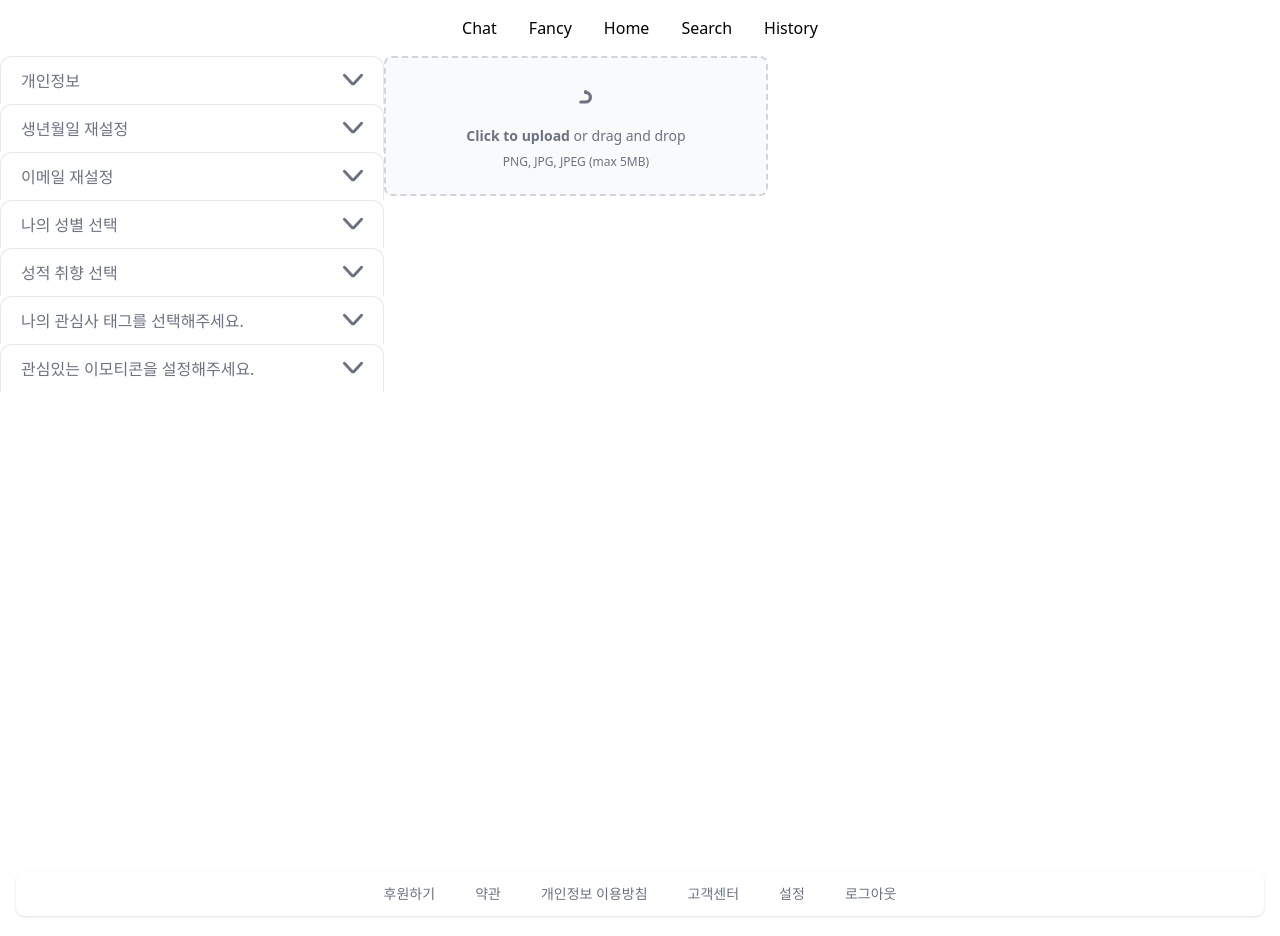
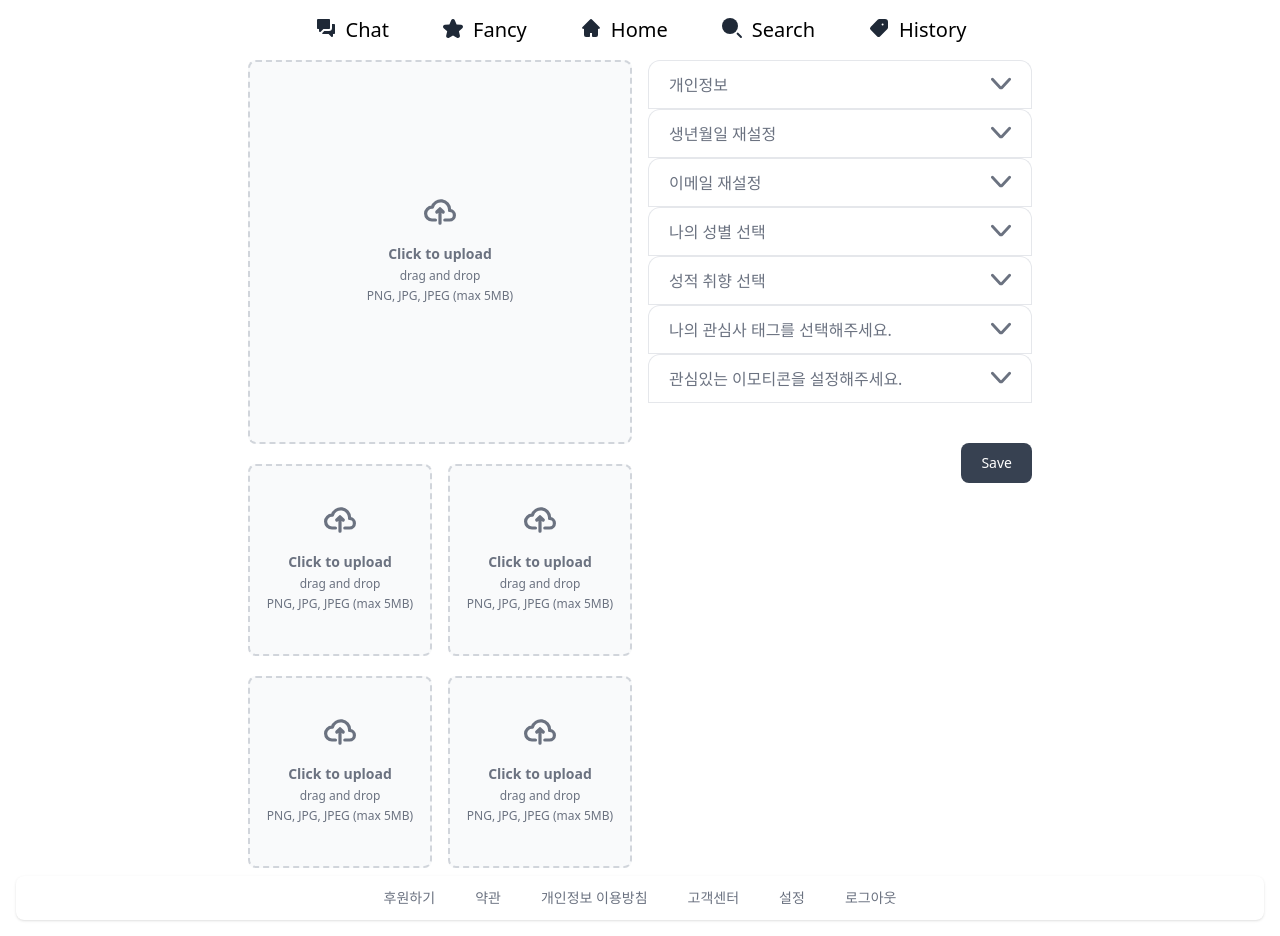
Before and after one commit to 42Seoul-Tea42/frontend, a Next.js app: page /home/setting in a window 1280 px wide. Built offline with nearby package versions, Linux system fonts and the light colour scheme.

Commit message:
feat setting page 추가
- setting page 요소 추가
- home navbar svg icon 추가

```diff
--- a/app/auth/signup/components/AccountInfoForm.tsx
+++ b/app/auth/signup/components/AccountInfoForm.tsx
@@ -15,7 +15,7 @@ const AccountInfoForm: React.FC<AccountInfoFormProps> = ({ onNextStep }) => {
       </h5>
       <UsernamePasswordForm />
       <DateOfBirthForm />
-      <div className="flex justify-end">
+      <div className="flex justify-end mt-10">
         <button
           type="submit"
           className="text-white bg-gray-700 hover:bg-gray-800 focus:ring-4 focus:outline-none focus:ring-blue-300 font-medium rounded-lg text-sm w-full sm:w-auto px-5 py-2.5 text-center dark:bg-blue-600 dark:hover:bg-blue-700 dark:focus:ring-blue-800"
--- a/app/auth/signup/components/ImageUploadForm.tsx
+++ b/app/auth/signup/components/ImageUploadForm.tsx
@@ -3,7 +3,13 @@
 import Image from 'next/image';
 import { ChangeEvent, useState } from 'react';
 
-const ImageUploadForm: React.FC = () => {
+interface ImageUploadFormProps {
+  width: number;
+  height: number;
+  id: string;
+}
+
+const ImageUploadForm: React.FC<ImageUploadFormProps> = ({ width, height, id }) => {
   const [previewImage, setPreviewImage] = useState<string>('');
 
   const handleImageChange = (event: ChangeEvent<HTMLInputElement>) => {
@@ -21,20 +27,23 @@ const ImageUploadForm: React.FC = () => {
   };
 
   return (
-    <div className="w-500 h-500">
-      <div className="flex flex-col items-center justify-center mb-5 h-full">
+    <div className={`w-${width} h-${height} items-center justify-center mb-5`}>
       <label
-          htmlFor="dropzone-file"
+        htmlFor={id}
         className="flex flex-col items-center justify-center w-full h-full border-2 border-gray-300 border-dashed rounded-lg cursor-pointer bg-gray-50 dark:hover:bg-gray-800 dark:bg-gray-700 hover:bg-gray-100 dark:border-gray-600 dark:hover:border-gray-500 dark:hover:bg-gray-600"
       >
         {previewImage ? (
+          <div className={`flex w-${width} h-${height} relative p-1`}>
+            {' '}
             <Image
               src={previewImage}
               alt="Preview"
-              layout="fill"
-              objectFit="cover"
+              layout="responsive"
+              width={width}
+              height={height}
               className="rounded-lg"
             />
+          </div>
         ) : (
           <div className="flex flex-col items-center justify-center pt-5 pb-6">
             <svg
@@ -49,17 +58,18 @@ const ImageUploadForm: React.FC = () => {
                 strokeLinecap="round"
                 strokeLinejoin="round"
                 strokeWidth="2"
-                  d="M13 13h3a3 3 0 0 0 0-6h-.025A5.56 5.56 0 0 0 16 6.5 5.5 0 0 0 5.207 5.021C5.137 5.017 5.071 5 5 5a4 4 0 0 0 0 8h2.167M10 15V6m0 0L8 8m2-2 2 2"
+                d="M13 13h3a3 3 0 0 0 0-6h-.025A5.56 5.56 0 0 0 16 6.5 5.5 5.5 0 0 0 5.207 5.021C5.137 5.017 5.071 5 5 5a4 4 0 0 0 0 8h2.167M10 15V6m0 0L8 8m2-2 2 2"
               />
             </svg>
-              <p className="mb-2 text-sm text-gray-500 dark:text-gray-400">
-                <span className="font-semibold">Click to upload</span> or drag and drop
+            <p className="mb-1 text-sm text-gray-500 dark:text-gray-400">
+              <span className="font-semibold">Click to upload</span>
             </p>
+            <p className="mb-1 text-xs text-gray-500 dark:text-gray-400">drag and drop</p>
             <p className="text-xs text-gray-500 dark:text-gray-400">PNG, JPG, JPEG (max 5MB)</p>
           </div>
         )}
         <input
-            id="dropzone-file"
+          id={id}
           type="file"
           className="hidden"
           accept=".jpg, .jpeg, .png"
@@ -67,7 +77,6 @@ const ImageUploadForm: React.FC = () => {
         />
       </label>
     </div>
-    </div>
   );
 };
 
--- a/app/auth/signup/components/ProfileUploadForm.tsx
+++ b/app/auth/signup/components/ProfileUploadForm.tsx
@@ -12,7 +12,9 @@ const ProfileUploadForm: React.FC<ProfileUploadFormProps> = ({ onNextStep }) =>
       <h5 className="text-lg font-semibold mb-5 underline decoration-wavy decoration-purple-500/50">
         다른 사람에게 보이는 프로필 정보입니다.
       </h5>
-      <ImageUploadForm />
+      <div className="flex justify-center mb-5">
+        <ImageUploadForm width={96} height={80} id="signup_Profile" />
+      </div>
       <h5 className="text-lg font-semibold mb-5 underline decoration-wavy decoration-yellow-500/50">
         관심있는 분야를 선택해주세요.
       </h5>
--- a/app/auth/signup/components/SignupStepper.tsx
+++ b/app/auth/signup/components/SignupStepper.tsx
@@ -1,5 +1,5 @@
 import { Fragment, useEffect } from 'react';
-import StepperSVG from '../../../components/StepperSVG';
+import StepperSVG from '../../../svg/StepperSVG';
 import { Steps } from '../page';
 
 interface StepperItem {
--- a/app/home/(routes)/search/page.tsx
+++ b/app/home/(routes)/search/page.tsx
@@ -6,7 +6,7 @@ import { RootState } from '../../../store';
 import fetchApi from '../../../utils/api';
 import TagSelector from '../../../auth/signup/components/TagSelector';
 import InputRangeStarBar from './components/InputRangeStarBar';
-import DirectionSVG from '../../../components/DirectionSVG';
+import DirectionSVG from '../../../svg/DirectionSVG';
 import InputMinMaxAge from './components/InputMinMaxAge';
 import InputRangeDistance from './components/InputRangeDistance';
 
@@ -48,7 +48,12 @@ const Search: React.FC = () => {
     <div className="flex h-screen">
       <div className="mx-auto w-1/3 min-w-96">
         {accordionItems.map((item, index) => (
-          <div key={index} id={`accordion-collapse-${index}`} data-accordion="collapse">
+          <div
+            key={index}
+            id={`accordion-collapse-${index}`}
+            data-accordion="collapse"
+            className="border-b border-gray-200 dark:border-gray-700"
+          >
             <h2 id={`accordion-collapse-heading-${index}`} className="max-h-12">
               <button
                 type="button"
--- a/app/home/(routes)/setting/page.tsx
+++ b/app/home/(routes)/setting/page.tsx
@@ -1,15 +1,13 @@
 'use client';
-
 import { useState } from 'react';
 import TagSelector from '../../../auth/signup/components/TagSelector';
-import DirectionSVG from '../../../components/DirectionSVG';
+import DirectionSVG from '../../../svg/DirectionSVG';
 import GenderRadioList from '../../../auth/signup/components/GenderRadioList';
 import EmojiGridList from '../../../auth/login/components/EmojiGridList';
 import SexualPreferenceRadioList from '../../../auth/signup/components/SexualPreferenceRadioList';
 import EmailVerificationForm from '../../../auth/signup/components/EmailVerificationForm';
 import UsernamePasswordForm from '../../../auth/signup/components/UsernamePasswordForm';
 import DateOfBirthForm from '../../../auth/signup/components/DateOfBirthForm';
-import ProfileUploadForm from '../../../auth/signup/components/ProfileUploadForm';
 import ImageUploadForm from '../../../auth/signup/components/ImageUploadForm';
 
 const Setting: React.FC = () => {
@@ -35,14 +33,30 @@ const Setting: React.FC = () => {
 
   return (
     <div className="flex h-screen">
-      <div className="grid grid-cols-2">
-        <div className="w-1/5 min-w-96">
+      <div className="mx-auto md:grid md:grid-cols-2 md:gap-4">
+        <div className="gird grid-cols-subgrid">
+          <div className="flex justify-center">
+            <ImageUploadForm width={96} height={96} id="main_profile" />
+          </div>
+          <div className="grid grid-cols-2 gap-x-4">
+            <ImageUploadForm width={48} height={48} id="small_profile_1" />
+            <ImageUploadForm width={48} height={48} id="small_profile_2" />
+            <ImageUploadForm width={48} height={48} id="small_profile_3" />
+            <ImageUploadForm width={48} height={48} id="small_profile_4" />
+          </div>
+        </div>
+        <div className="mx-auto w-96">
           {accordionItems.map((item, index) => (
-            <div key={index} id={`accordion-collapse-${index}`} data-accordion="collapse">
+            <div
+              key={index}
+              id={`accordion-collapse-${index}`}
+              data-accordion="collapse"
+              className="border-b border-gray-200 dark:border-gray-700"
+            >
               <h2 id={`accordion-collapse-heading-${index}`} className="max-h-12">
                 <button
                   type="button"
-                  className="flex max-h-12 items-center justify-between w-full p-5 font-medium rtl:text-right text-gray-500 border border-b-0 border-gray-200 rounded-t-xl dark:focus:ring-gray-800 dark:border-gray-700 dark:text-gray-400 hover:bg-gray-100 dark:hover:bg-gray-800 gap-3"
+                  className="flex max-h-12 items-center justify-between w-full p-5 font-medium rtl:text-right text-gray-500 border border-b-0 border-gray-200 rounded-t-xl dark:border-gray-700 dark:text-gray-400 hover:bg-gray-100 dark:hover:bg-gray-800 gap-3"
                   data-accordion-target={`#accordion-collapse-body-${index}`}
                   aria-expanded={isOpen[index] ? 'true' : 'false'}
                   aria-controls={`accordion-collapse-body-${index}`}
@@ -63,19 +77,16 @@ const Setting: React.FC = () => {
               </div>
             </div>
           ))}
+          <div className="flex justify-end">
+            <button
+              type="button"
+              className="mt-10 text-white bg-gray-700 hover:bg-gray-800 focus:ring-4 focus:outline-none focus:ring-blue-300 font-medium rounded-lg text-sm sm:w-auto px-5 py-2.5 text-center dark:bg-blue-600 dark:hover:bg-blue-700 dark:focus:ring-blue-800"
+              onClick={() => {}}
+            >
+              Save
+            </button>
+          </div>
         </div>
-        <div className="gird grid-subgrid">
-          <ImageUploadForm />
-        </div>
-        {/* <div className="flex justify-end mt-10">
-          <button
-            type="button"
-            className="text-white bg-gray-700 hover:bg-gray-800 focus:ring-4 focus:outline-none focus:ring-blue-300 font-medium rounded-lg text-sm sm:w-auto px-5 py-2.5 text-center dark:bg-blue-600 dark:hover:bg-blue-700 dark:focus:ring-blue-800"
-            onClick={() => {}}
-          >
-            Submit
-          </button>
-        </div> */}
       </div>
     </div>
   );
--- a/app/home/components/CarouselButton.tsx
+++ b/app/home/components/CarouselButton.tsx
@@ -1,6 +1,6 @@
 'use client';
 
-import DirectionSVG from '../../components/DirectionSVG';
+import DirectionSVG from '../../svg/DirectionSVG';
 
 interface CarouselButtonProps {
   direction: 'left' | 'right';
--- a/app/home/components/HomeNavBar.tsx
+++ b/app/home/components/HomeNavBar.tsx
@@ -3,6 +3,14 @@
 import { useRouter } from 'next/navigation';
 import { useState } from 'react';
 import HomeNavBarButton from './HomeNavBarButton';
+import {
+  HamburgerSVG,
+  HistorySVG,
+  HomeSVG,
+  MessageSVG,
+  SearchSVG,
+  StarFullSVG
+} from '../../svg/HomeNavBarSVG';
 
 // 홈 레이아웃 컴포넌트
 function HomeNavBar() {
@@ -19,33 +27,53 @@ function HomeNavBar() {
         <button
           type="button"
           onClick={toggleMenu}
-          className="inline-flex items-center  w-8 h-8 justify-center text-sm text-gray-500 rounded-lg md:hidden hover:bg-gray-100 focus:outline-none focus:ring-2 focus:ring-gray-200 dark:text-gray-400 dark:hover:bg-gray-700 dark:focus:ring-gray-600"
+          className="inline-flex items-center w-8 h-8 justify-center border text-sm text-gray-500 rounded-lg md:hidden hover:bg-gray-100 focus:outline-none focus:ring-2 focus:ring-gray-200 dark:text-gray-400 dark:hover:bg-gray-700 dark:focus:ring-gray-600"
           data-collapse-toggle="navbar-default"
           aria-controls="navbar-default"
           aria-expanded={isMenuOpen}
         >
           <span className="sr-only">Open main menu</span>
-          <svg className="w-4 h-4" aria-hidden="true" xmlns="http://www.w3.org/2000/svg" fill="none" viewBox="0 0 17 14">
-            <path stroke="currentColor" strokeLinecap="round" strokeLinejoin="round" strokeWidth="2" d="M1 1h15M1 7h15M1 13h15" />
-          </svg>
+          <HamburgerSVG />
         </button>
-        {/*  작은 화면에서 보이는 메뉴 안쪽 내용 */}
-        <div className={`w-full md:block md:w-auto ${isMenuOpen ? 'block' : 'hidden'}`} id="navbar-default">
-          <ul className="font-medium flex flex-col p-4 md:p-0 mt-4 border border-gray-100 rounded-lg bg-gray-50 md:flex-row md:space-x-8 rtl:space-x-reverse md:mt-0 md:border-0 md:bg-white dark:bg-gray-800 md:dark:bg-gray-900 dark:border-gray-700">
+        <div
+          className={`w-full md:block md:w-auto ${isMenuOpen ? 'block' : 'hidden'}`}
+          id="navbar-default"
+        >
+          <ul className="font-midium text-xl flex flex-col p-4 gap-5 md:p-0 mt-4 border border-gray-100 rounded-lg bg-gray-50 md:flex-row md:space-x-8 rtl:space-x-reverse md:mt-0 md:border-0 md:bg-white dark:bg-gray-800 md:dark:bg-gray-900 dark:border-gray-700">
             <li>
-              <HomeNavBarButton router={router} path={'chat'} buttonName={'Chat'} />
+              <HomeNavBarButton
+                router={router}
+                path={'chat'}
+                buttonName={'Chat'}
+                icon={<MessageSVG />}
+              />
             </li>
             <li>
-              <HomeNavBarButton router={router} path={'fancy'} buttonName={'Fancy'} />
+              <HomeNavBarButton
+                router={router}
+                path={'fancy'}
+                buttonName={'Fancy'}
+                icon={<StarFullSVG />}
+              />
             </li>
             <li>
-              <HomeNavBarButton router={router} path={'/'} buttonName={'Home'} />
+              <HomeNavBarButton router={router} path={'/'} buttonName={'Home'} icon={<HomeSVG />} />
             </li>
             <li>
-              <HomeNavBarButton router={router} path={'search'} buttonName={'Search'} />
+              <HomeNavBarButton
+                router={router}
+                path={'search'}
+                buttonName={'Search'}
+                icon={<SearchSVG />}
+              />
             </li>
             <li>
-              <HomeNavBarButton router={router} path={'history'} buttonName={'History'} />
+              <HomeNavBarButton
+                router={router}
+                path={'history'}
+                buttonName={'History'}
+                icon={<HistorySVG />}
+              />
             </li>
           </ul>
         </div>
--- a/app/home/components/HomeNavBarButton.tsx
+++ b/app/home/components/HomeNavBarButton.tsx
@@ -1,26 +1,24 @@
-'use client'
+'use client';
 
 interface HomeNavBarButtonProps {
-    router: any,
-    path: string,
-    buttonName: string,
-    style?: string
+  router: any;
+  path: string;
+  buttonName: string;
+  icon: JSX.Element;
 }
 
-const HomeNavBarButton: React.FC<HomeNavBarButtonProps> = ({ router, path, buttonName, style }) => {
+const HomeNavBarButton: React.FC<HomeNavBarButtonProps> = ({ router, path, buttonName, icon }) => {
+  const pushPathPage = (path: string) => {
+    router.push(`/home/${path}`);
+  };
 
-    const pushPathPage = (path: string) => {router.push(`/home/${path}`)}
+  return (
+    <button type="button" onClick={() => pushPathPage(path)} className="flex gap-2">
+      {/* 아이콘 들어가는 위치 */}
+      {icon}
+      <h2>{buttonName}</h2>
+    </button>
+  );
+};
 
-    return (
-        <button
-        type="button"
-        onClick={() => pushPathPage(path)}
-        className={style}
-        >
-        <h2>{buttonName}</h2>
-        {/* 아이콘 들어가는 위치 */}
-        </button>
-    )
-}
-
-export default HomeNavBarButton
+export default HomeNavBarButton;
--- /dev/null
+++ b/app/svg/HomeNavBarSVG.tsx
@@ -0,0 +1,109 @@
+export const MessageSVG: React.FC = () => {
+  return (
+    <svg
+      className="w-6 h-6 text-gray-800 dark:text-white"
+      aria-hidden="true"
+      xmlns="http://www.w3.org/2000/svg"
+      fill="currentColor"
+      viewBox="0 0 24 24"
+    >
+      <path
+        fillRule="evenodd"
+        d="M4 3a1 1 0 0 0-1 1v8c0 .6.4 1 1 1h1v2a1 1 0 0 0 1.7.7L9.4 13H15c.6 0 1-.4 1-1V4c0-.6-.4-1-1-1H4Z"
+        clipRule="evenodd"
+      />
+      <path
+        fillRule="evenodd"
+        d="M8 17.2h.1l2.1-2.2H15a3 3 0 0 0 3-3V8h2c.6 0 1 .4 1 1v8c0 .6-.4 1-1 1h-1v2a1 1 0 0 1-1.7.7L14.6 18H9a1 1 0 0 1-1-.8Z"
+        clipRule="evenodd"
+      />
+    </svg>
+  );
+};
+
+export const SearchSVG: React.FC = () => {
+  return (
+    <svg
+      className="w-6 h-6 text-gray-800 dark:text-white"
+      aria-hidden="true"
+      xmlns="http://www.w3.org/2000/svg"
+      fill="currentColor"
+      viewBox="0 0 24 24"
+    >
+      <path d="M10 2a8 8 0 1 0 0 16 8 8 0 0 0 0-16Z" />
+      <path
+        fillRule="evenodd"
+        d="M21.7 21.7a1 1 0 0 1-1.4 0l-3.5-3.5a1 1 0 0 1 1.4-1.4l3.5 3.5c.4.4.4 1 0 1.4Z"
+        clipRule="evenodd"
+      />
+    </svg>
+  );
+};
+
+export const HomeSVG: React.FC = () => {
+  return (
+    <svg
+      className=" w-6 h-6 text-gray-800 dark:text-white"
+      aria-hidden="true"
+      xmlns="http://www.w3.org/2000/svg"
+      fill="currentColor"
+      viewBox="0 0 24 24"
+    >
+      <path
+        fillRule="evenodd"
+        d="M11.3 3.3a1 1 0 0 1 1.4 0l6 6 2 2a1 1 0 0 1-1.4 1.4l-.3-.3V19a2 2 0 0 1-2 2h-3a1 1 0 0 1-1-1v-3h-2v3c0 .6-.4 1-1 1H7a2 2 0 0 1-2-2v-6.6l-.3.3a1 1 0 0 1-1.4-1.4l2-2 6-6Z"
+        clipRule="evenodd"
+      />
+    </svg>
+  );
+};
+
+export const StarFullSVG: React.FC = () => {
+  return (
+    <svg
+      className="w-6 h-6 text-gray-800 dark:text-white"
+      aria-hidden="true"
+      xmlns="http://www.w3.org/2000/svg"
+      fill="currentColor"
+      viewBox="0 0 24 24"
+    >
+      <path d="M13.8 4.2a2 2 0 0 0-3.6 0L8.4 8.4l-4.6.3a2 2 0 0 0-1.1 3.5l3.5 3-1 4.4c-.5 1.7 1.4 3 2.9 2.1l3.9-2.3 3.9 2.3c1.5 1 3.4-.4 3-2.1l-1-4.4 3.4-3a2 2 0 0 0-1.1-3.5l-4.6-.3-1.8-4.2Z" />
+    </svg>
+  );
+};
+
+export const HistorySVG: React.FC = () => {
+  return (
+    <svg
+      className="w-6 h-6 text-gray-800 dark:text-white"
+      aria-hidden="true"
+      xmlns="http://www.w3.org/2000/svg"
+      fill="currentColor"
+      viewBox="0 0 24 24"
+    >
+      <path d="M18 3h-5.7a2 2 0 0 0-1.4.6L3.6 11a2 2 0 0 0 0 2.8l6.6 6.6a2 2 0 0 0 2.8 0l7.4-7.5a2 2 0 0 0 .6-1.4V6a3 3 0 0 0-3-3Zm-2.4 6.4a1 1 0 1 1 0-2 1 1 0 0 1 0 2Z" />
+    </svg>
+  );
+};
+
+export const HamburgerSVG: React.FC = () => {
+  return (
+    <div>
+      <svg
+        className="w-4 h-4"
+        aria-hidden="true"
+        xmlns="http://www.w3.org/2000/svg"
+        fill="none"
+        viewBox="0 0 17 14"
+      >
+        <path
+          stroke="currentColor"
+          strokeLinecap="round"
+          strokeLinejoin="round"
+          strokeWidth="2"
+          d="M1 1h15M1 7h15M1 13h15"
+        />
+      </svg>
+    </div>
+  );
+};
```
Also changed, not shown: app/svg/DirectionSVG.tsx (renamed from app/components/DirectionSVG.tsx), app/svg/StepperSVG.tsx (renamed from app/components/StepperSVG.tsx). Lines whose indentation alone changed are shown as unchanged.
